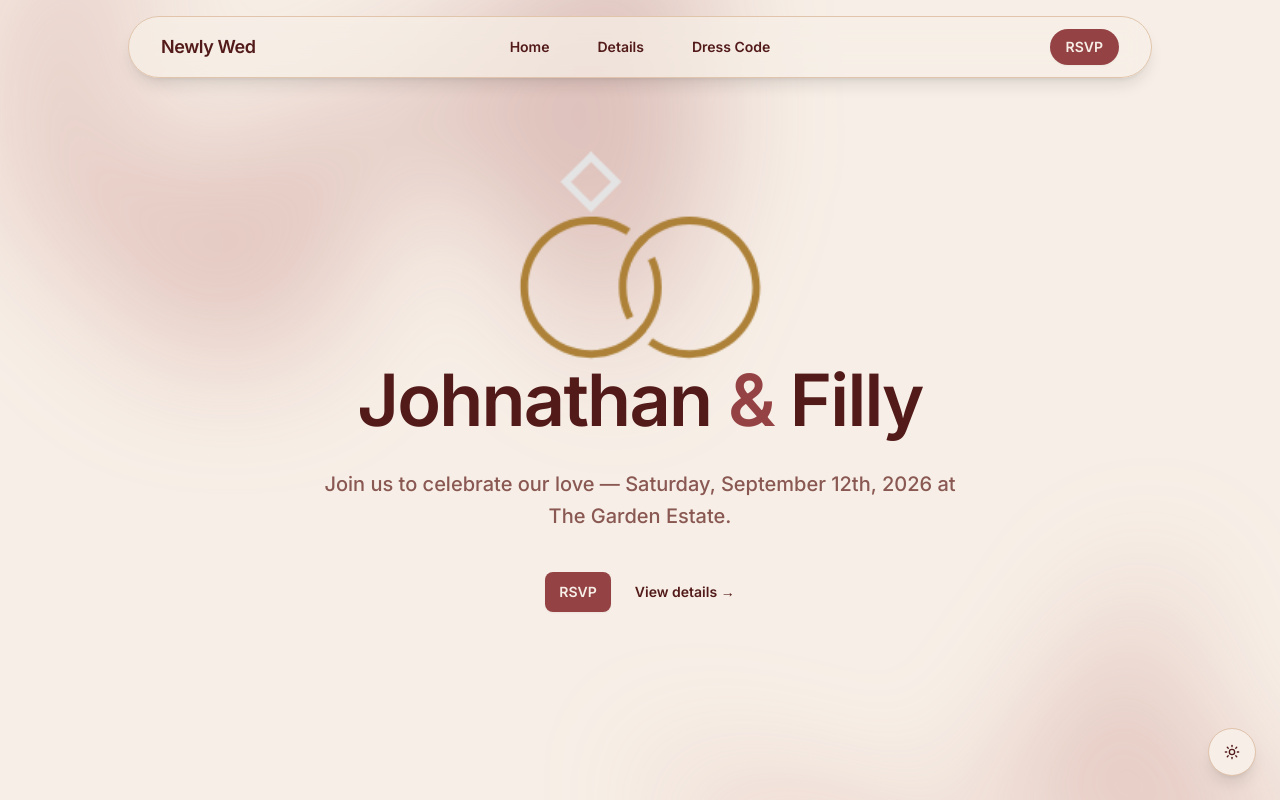
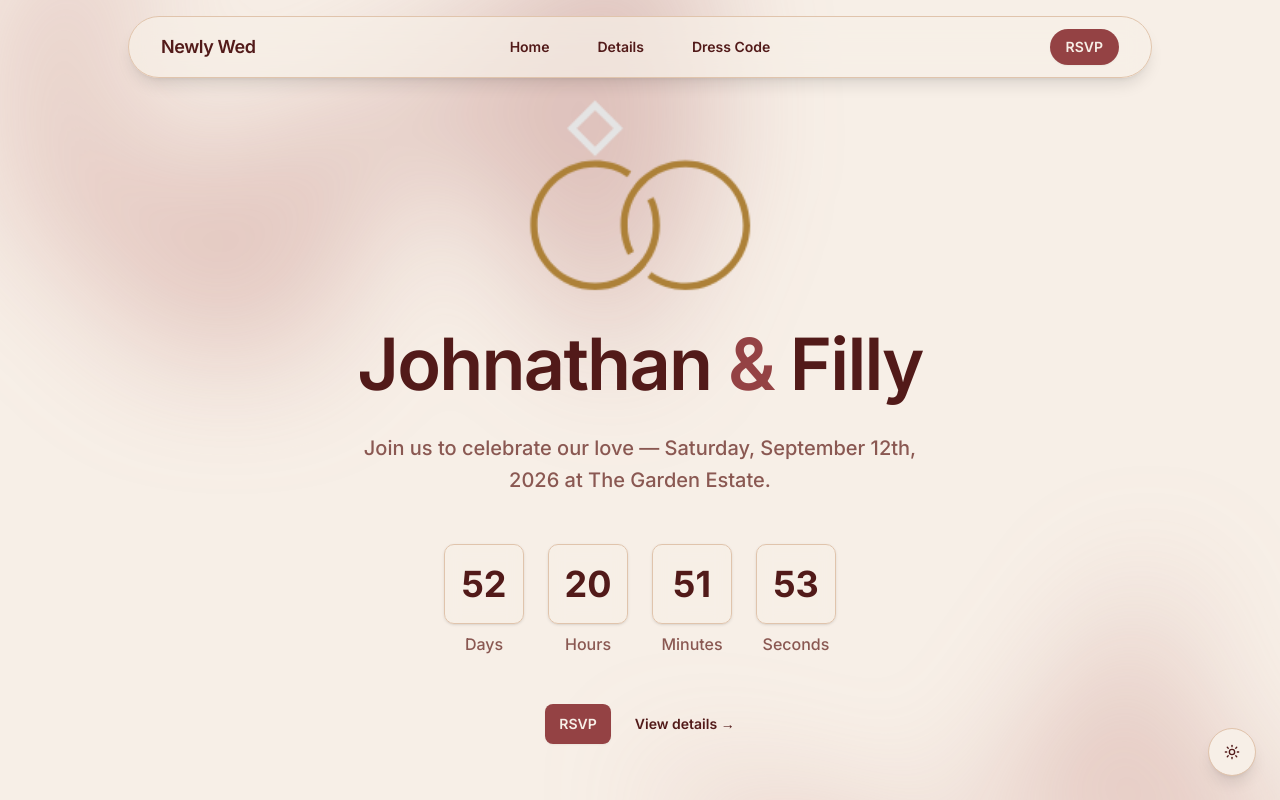
Before and after one commit to AdrianDaDon/newly-wed, a Next.js app: page / in a window 1280 px wide. Shown: the top 800 px of the page. Built offline with nearby package versions, Linux system fonts and the light colour scheme.

Commit message:
feat(count-down-timmer): Added a count down timer

```diff
--- a/src/app/globals.css
+++ b/src/app/globals.css
@@ -133,6 +133,12 @@
   }
   html {
     @apply font-sans;
+    scroll-snap-type: y mandatory;
+  }
+  @media (prefers-reduced-motion: reduce) {
+    html {
+      scroll-snap-type: none;
+    }
   }
 }
 
@@ -183,10 +189,44 @@
   animation: name-join 1.8s ease-out 3.2s both;
 }
 
+@keyframes details-rise {
+  from {
+    opacity: 0;
+    transform: translateY(1.25rem);
+  }
+  to {
+    opacity: 1;
+    transform: translateY(0);
+  }
+}
+
+.details-intro,
+.details-event,
+.details-venue {
+  animation: details-rise 0.85s cubic-bezier(0.22, 1, 0.36, 1) both;
+  animation-timeline: view();
+  animation-range: entry 0% entry 40%;
+}
+
+.details-event:nth-child(1) {
+  animation-range: entry 5% entry 45%;
+}
+
+.details-event:nth-child(2) {
+  animation-range: entry 12% entry 50%;
+}
+
+.details-venue {
+  animation-range: entry 15% entry 55%;
+}
+
 @media (prefers-reduced-motion: reduce) {
   .name-groom,
   .name-bride,
-  .name-amp {
+  .name-amp,
+  .details-intro,
+  .details-event,
+  .details-venue {
     animation: none;
   }
 }
--- /dev/null
+++ b/src/components/countdown-timer.tsx
@@ -0,0 +1,93 @@
+"use client";
+
+import { useState, useEffect, useRef, useCallback } from "react";
+
+interface CountdownTimerProps {
+  targetDate: string;
+}
+
+interface TimeLeft {
+  days: number;
+  hours: number;
+  minutes: number;
+  seconds: number;
+}
+
+export function CountdownTimer({ targetDate }: CountdownTimerProps) {
+  const [timeLeft, setTimeLeft] = useState<TimeLeft>({
+    days: 0,
+    hours: 0,
+    minutes: 0,
+    seconds: 0,
+  });
+
+  const timerRef = useRef<ReturnType<typeof setInterval> | null>(null);
+
+  const calculateTimeLeft = useCallback((target: Date): TimeLeft => {
+    const now = new Date();
+    const distance = target.getTime() - now.getTime();
+
+    if (distance > 0) {
+      return {
+        days: Math.floor(distance / (1000 * 60 * 60 * 24)),
+        hours: Math.floor(
+          (distance % (1000 * 60 * 60 * 24)) / (1000 * 60 * 60),
+        ),
+        minutes: Math.floor((distance % (1000 * 60 * 60)) / (1000 * 60)),
+        seconds: Math.floor((distance % (1000 * 60)) / 1000),
+      };
+    }
+
+    return { days: 0, hours: 0, minutes: 0, seconds: 0 };
+  }, []);
+
+  useEffect(() => {
+    const target = new Date(targetDate);
+
+    if (isNaN(target.getTime())) {
+      console.error("Invalid target date:", targetDate);
+      return;
+    }
+
+    if (timerRef.current) {
+      clearInterval(timerRef.current);
+    }
+
+    setTimeLeft(calculateTimeLeft(target));
+
+    timerRef.current = setInterval(() => {
+      setTimeLeft(calculateTimeLeft(target));
+    }, 1000);
+
+    return () => {
+      if (timerRef.current) {
+        clearInterval(timerRef.current);
+        timerRef.current = null;
+      }
+    };
+  }, [targetDate, calculateTimeLeft]);
+
+  const formatNumber = (num: number) => num.toString().padStart(2, "0");
+
+  const TimeDisplay = ({ value, label }: { value: number; label: string }) => (
+    <div className="text-center">
+      <div className="mx-auto flex h-16 w-16 items-center justify-center rounded-lg border border-border bg-background/80 shadow-sm backdrop-blur-sm md:h-20 md:w-20">
+        <span className="text-2xl font-bold text-foreground md:text-4xl">
+          {formatNumber(value)}
+        </span>
+      </div>
+      <div className="mt-2 text-sm font-medium text-muted-foreground md:text-base">
+        {label}
+      </div>
+    </div>
+  );
+
+  return (
+    <div className="flex items-center justify-center gap-3 md:gap-6">
+      <TimeDisplay value={timeLeft.days} label="Days" />
+      <TimeDisplay value={timeLeft.hours} label="Hours" />
+      <TimeDisplay value={timeLeft.minutes} label="Minutes" />
+      <TimeDisplay value={timeLeft.seconds} label="Seconds" />
+    </div>
+  );
+}
--- a/src/components/hero.tsx
+++ b/src/components/hero.tsx
@@ -5,12 +5,8 @@ import { useLottie } from "lottie-react";
 import { Menu, X } from "lucide-react";
 
 import ringsAnimation from "@/assets/rings.json";
-
-const navigation = [
-  { name: "Home", href: "#home" },
-  { name: "Details", href: "#details" },
-  { name: "Dress Code", href: "#dress-code" },
-];
+import { weddingConfig } from "@/config/wedding";
+import { CountdownTimer } from "@/components/countdown-timer";
 
 function RingsLottie() {
   const { View } = useLottie<"canvas">(
@@ -36,6 +32,7 @@ function RingsLottie() {
 
 export function Hero() {
   const [mobileMenuOpen, setMobileMenuOpen] = React.useState(false);
+  const { couple, navigation, siteName } = weddingConfig;
 
   return (
     <div className="relative bg-background">
@@ -50,8 +47,8 @@ export function Hero() {
               href="#home"
               className="-m-1.5 p-1.5 text-lg font-semibold tracking-tight text-foreground"
             >
-              <span className="sr-only">Newly Wed</span>
-              Newly Wed
+              <span className="sr-only">{siteName}</span>
+              {siteName}
             </a>
           </div>
           <div className="flex lg:hidden">
@@ -99,8 +96,8 @@ export function Hero() {
                   onClick={() => setMobileMenuOpen(false)}
                   className="-m-1.5 p-1.5 text-lg font-semibold tracking-tight text-foreground"
                 >
-                  <span className="sr-only">Newly Wed</span>
-                  Newly Wed
+                  <span className="sr-only">{siteName}</span>
+                  {siteName}
                 </a>
                 <button
                   type="button"
@@ -144,7 +141,7 @@ export function Hero() {
       {/* Home */}
       <section
         id="home"
-        className="relative isolate flex h-screen items-center justify-center px-6 lg:px-8"
+        className="relative isolate flex min-h-screen items-center justify-center px-6 pt-28 pb-16 lg:px-8"
       >
         <div
           aria-hidden="true"
@@ -158,20 +155,22 @@ export function Hero() {
             className="relative left-[calc(50%-11rem)] aspect-[1155/678] w-[36.125rem] -translate-x-1/2 rotate-30 bg-gradient-to-tr from-[#D19188] to-[#944244] opacity-30 sm:left-[calc(50%-30rem)] sm:w-[72.1875rem]"
           />
         </div>
-        <div className="mx-auto max-w-2xl text-center">
-          <div className="mx-auto -mt-6 aspect-square w-[min(100%,12rem)] overflow-visible sm:w-[12rem]">
+        <div className="mx-auto flex max-w-2xl flex-col items-center text-center">
+          <div className="aspect-square w-[min(100%,10rem)] overflow-visible sm:w-[11rem]">
             <RingsLottie />
           </div>
-          <h1 className="mt-2 text-5xl font-semibold tracking-tight text-balance text-foreground sm:text-7xl">
-            <span className="name-groom inline-block">Johnathan</span>{" "}
+          <h1 className="mt-8 text-5xl font-semibold tracking-tight text-balance text-foreground sm:mt-10 sm:text-7xl">
+            <span className="name-groom inline-block">{couple.groom}</span>{" "}
             <span className="name-amp text-primary">&amp;</span>{" "}
-            <span className="name-bride inline-block">Filly</span>
+            <span className="name-bride inline-block">{couple.bride}</span>
           </h1>
-          <p className="mt-8 text-lg font-medium text-pretty text-muted-foreground sm:text-xl/8">
-            Join us to celebrate our love — Saturday, September 12th, 2026 at
-            The Garden Estate.
+          <p className="mt-6 max-w-xl text-lg font-medium text-pretty text-muted-foreground sm:mt-8 sm:text-xl/8">
+            {weddingConfig.tagline}
           </p>
-          <div className="mt-10 flex items-center justify-center gap-x-6">
+          <div className="mt-10 sm:mt-12">
+            <CountdownTimer targetDate={weddingConfig.date} />
+          </div>
+          <div className="mt-10 flex items-center justify-center gap-x-6 sm:mt-12">
             <a
               href="#rsvp"
               className="rounded-md bg-primary px-3.5 py-2.5 text-sm font-semibold text-primary-foreground shadow-xs hover:bg-primary/90 focus-visible:outline-2 focus-visible:outline-offset-2 focus-visible:outline-primary"
@@ -218,9 +217,10 @@ export function Hero() {
                 Ceremony
               </h3>
               <p className="mt-2 text-muted-foreground">
-                3:00 PM · The Garden Estate
+                {weddingConfig.ceremony.time} ·{" "}
+                {weddingConfig.ceremony.location}
                 <br />
-                1234 Rosewood Lane, Napa Valley
+                {weddingConfig.ceremony.address}
               </p>
             </div>
             <div className="rounded-2xl bg-background/60 p-8 text-left">
@@ -228,9 +228,10 @@ export function Hero() {
                 Reception
               </h3>
               <p className="mt-2 text-muted-foreground">
-                5:00 PM · The Vineyard Hall
+                {weddingConfig.reception.time} ·{" "}
+                {weddingConfig.reception.location}
                 <br />
-                Dinner, dancing &amp; celebration
+                {weddingConfig.reception.description}
               </p>
             </div>
           </div>
@@ -247,11 +248,10 @@ export function Hero() {
             Dress Code
           </h2>
           <p className="mt-6 text-lg text-muted-foreground">
-            Formal / Black-tie optional. We invite you to dress in warm, earthy
-            tones to match our celebration.
+            {weddingConfig.dressCode.description}
           </p>
           <div className="mt-12 flex items-center justify-center gap-4">
-            {["#E9C9B0", "#D19188", "#944244", "#521A19"].map((hex) => (
+            {weddingConfig.dressCode.colors.map((hex) => (
               <div key={hex} className="flex flex-col items-center gap-2">
                 <div
                   className="size-16 rounded-full ring-1 ring-border"
@@ -274,12 +274,11 @@ export function Hero() {
             RSVP
           </h2>
           <p className="mt-6 text-lg text-primary-foreground/80">
-            Kindly respond by August 1st, 2026. We can't wait to celebrate with
-            you.
+            {weddingConfig.rsvp.message}
           </p>
           <div className="mt-10">
             <a
-              href="mailto:rsvp@newlywed.example"
+              href={`mailto:${weddingConfig.rsvp.email}`}
               className="rounded-md bg-background px-5 py-3 text-sm font-semibold text-foreground shadow-xs hover:bg-background/90"
             >
               Respond now
--- /dev/null
+++ b/src/config/wedding.ts
@@ -0,0 +1,42 @@
+export const weddingConfig = {
+  siteName: "Newly Wed",
+  couple: {
+    groom: "Johnathan",
+    bride: "Filly",
+  },
+  /** ISO datetime used by the countdown timer */
+  date: "2026-09-12T15:00:00",
+  displayDate: "Saturday, September 12th, 2026",
+  venue: {
+    name: "The Garden Estate",
+    address: "1234 Rosewood Lane, Napa Valley",
+  },
+  tagline:
+    "Join us to celebrate our love — Saturday, September 12th, 2026 at The Garden Estate.",
+  ceremony: {
+    time: "3:00 PM",
+    location: "The Garden Estate",
+    address: "1234 Rosewood Lane, Napa Valley",
+  },
+  reception: {
+    time: "5:00 PM",
+    location: "The Vineyard Hall",
+    description: "Dinner, dancing & celebration",
+  },
+  dressCode: {
+    description:
+      "Formal / Black-tie optional. We invite you to dress in warm, earthy tones to match our celebration.",
+    colors: ["#E9C9B0", "#D19188", "#944244", "#521A19"],
+  },
+  rsvp: {
+    deadline: "August 1st, 2026",
+    email: "rsvp@newlywed.example",
+    message:
+      "Kindly respond by August 1st, 2026. We can't wait to celebrate with you.",
+  },
+  navigation: [
+    { name: "Home", href: "#home" },
+    { name: "Details", href: "#details" },
+    { name: "Dress Code", href: "#dress-code" },
+  ],
+} as const;
```
